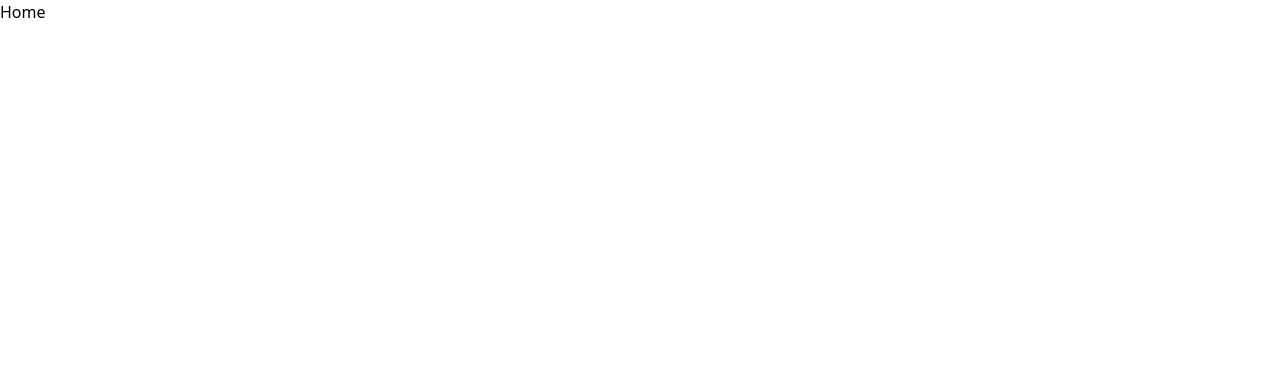
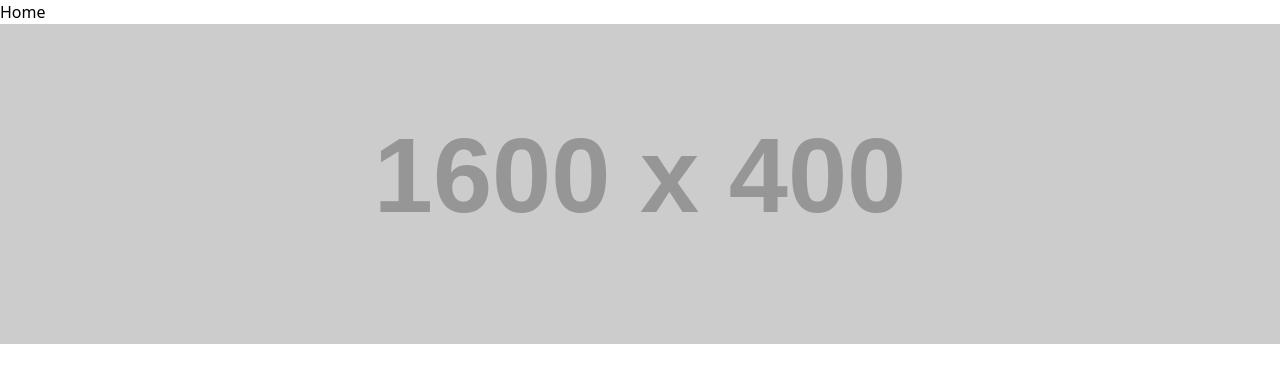
Before and after one commit to Harish1611/Pharma-Medical-Management-System, a React (Create React App) app: page / in a window 1280 px wide. Shown: the top 382 px of the page. Built offline with nearby package versions, Linux system fonts and the light colour scheme.

Commit message:
New: Welcome Banner Component - 400x1600 alice carousel is created

```diff
--- a/package.json
+++ b/package.json
@@ -7,7 +7,9 @@
     "@testing-library/react": "^13.4.0",
     "@testing-library/user-event": "^13.5.0",
     "react": "^18.2.0",
+    "react-alice-carousel": "^2.8.0",
     "react-dom": "^18.2.0",
+    "react-router-dom": "^6.21.3",
     "react-scripts": "5.0.1",
     "web-vitals": "^2.1.4"
   },
--- a/src/App.js
+++ b/src/App.js
@@ -1,11 +1,23 @@
 import './App.css';
+import { BrowserRouter, Route, Routes } from 'react-router-dom';
 import Home from './Pages/Home';
+import AdminRoutes from './Routes/AdminRoutes';
+import ServiceRoutes from './Routes/ServiceRoutes';
+import PageNotFound from './Pages/PageNotFound';
 
 function App() {
   return (
-   <div>
-      <Home />
-   </div>
+    <div>
+      <BrowserRouter>
+        <Routes>
+          <Route path="/" element={<Home />} />
+          <Route path="/*" element={<ServiceRoutes />} />
+          <Route path="/admin/*" element={<AdminRoutes />} />
+          <Route path="*" element={<PageNotFound />} />
+
+        </Routes>
+      </BrowserRouter>
+    </div>
   );
 }
 
--- a/src/Components/Home/WelcomBanner.jsx
+++ b/src/Components/Home/WelcomBanner.jsx
@@ -1,8 +1,12 @@
-import React from 'react'
+import React from 'react';
+import WelcomBannerCarousel from './WelcomBannerCarousel';
 
 const WelcomBanner = () => {
   return (
-    <div>WelcomBanner</div>
+    <div>
+      <WelcomBannerCarousel />
+
+    </div>
   )
 }
 
--- /dev/null
+++ b/src/Components/Home/WelcomBannerCarousel.jsx
@@ -0,0 +1,31 @@
+import React from "react";
+import AliceCarousel from "react-alice-carousel";
+import "react-alice-carousel/lib/alice-carousel.css";
+
+import { WelcomBannerData } from "./WelcomBannerData";
+
+const WelcomBannerCarousel = () => {
+  const items = WelcomBannerData.map((item) => (
+    <img
+      className="cursor-pointer"
+      //   style={{ height: "700px", width: "1600px", objectFit: "cover" }}
+      role="presentation"
+      src={item.image}
+      alt=""
+    />
+  ));
+
+  return (
+    <AliceCarousel
+      mouseTracking
+      items={items}
+      disableButtonsControls
+      disableDotsControls
+      autoPlay
+      autoPlayInterval={2000}
+      infinite
+    />
+  );
+};
+
+export default WelcomBannerCarousel;
--- /dev/null
+++ b/src/Components/Home/WelcomBannerData.js
@@ -0,0 +1,14 @@
+export const WelcomBannerData = [
+  {
+    image: "https://placehold.jp/1600x400.png",
+  },
+  {
+    image: "https://placehold.jp/1600x400.png",
+  },
+  {
+    image: "https://placehold.jp/1600x400.png",
+  },
+  {
+    image: "https://placehold.jp/1600x400.png",
+  },
+];
--- a/src/Pages/Home.jsx
+++ b/src/Pages/Home.jsx
@@ -1,10 +1,15 @@
-import React from 'react'
+import React from 'react';
+import WelcomBanner from '../Components/Home/WelcomBanner';
 
 const Home = () => {
   return (
     <div className=''>
 
-        <h1 className='black'>Home</h1></div>
+        <h1 className='black'>Home</h1>
+
+         <WelcomBanner />
+
+        </div>
   )
 }
 
--- /dev/null
+++ b/src/Pages/PageNotFound.jsx
@@ -0,0 +1,9 @@
+import React from 'react'
+
+const PageNotFound = () => {
+  return (
+    <div>PageNotFound</div>
+  )
+}
+
+export default PageNotFound
--- /dev/null
+++ b/src/Routes/AdminRoutes.jsx
@@ -0,0 +1,9 @@
+import React from 'react'
+
+const AdminRoutes = () => {
+  return (
+    <div>AdminRoutes</div>
+  )
+}
+
+export default AdminRoutes
--- /dev/null
+++ b/src/Routes/ServiceRoutes.jsx
@@ -0,0 +1,18 @@
+import React from 'react'
+import {    BrowserRouter,
+    Routes, Route } from "react-router-dom";
+import PageNotFound from '../Pages/PageNotFound';
+
+const ServiceRoutes = () => {
+  return (
+    <div>
+
+        <Routes>
+            {/* <Route path="*" element={<PageNotFound />}></Route> */}
+        </Routes>
+
+    </div>
+  )
+}
+
+export default ServiceRoutes
```
Also changed, not shown: 2 other files (tests, documents, lock files or other folders).
